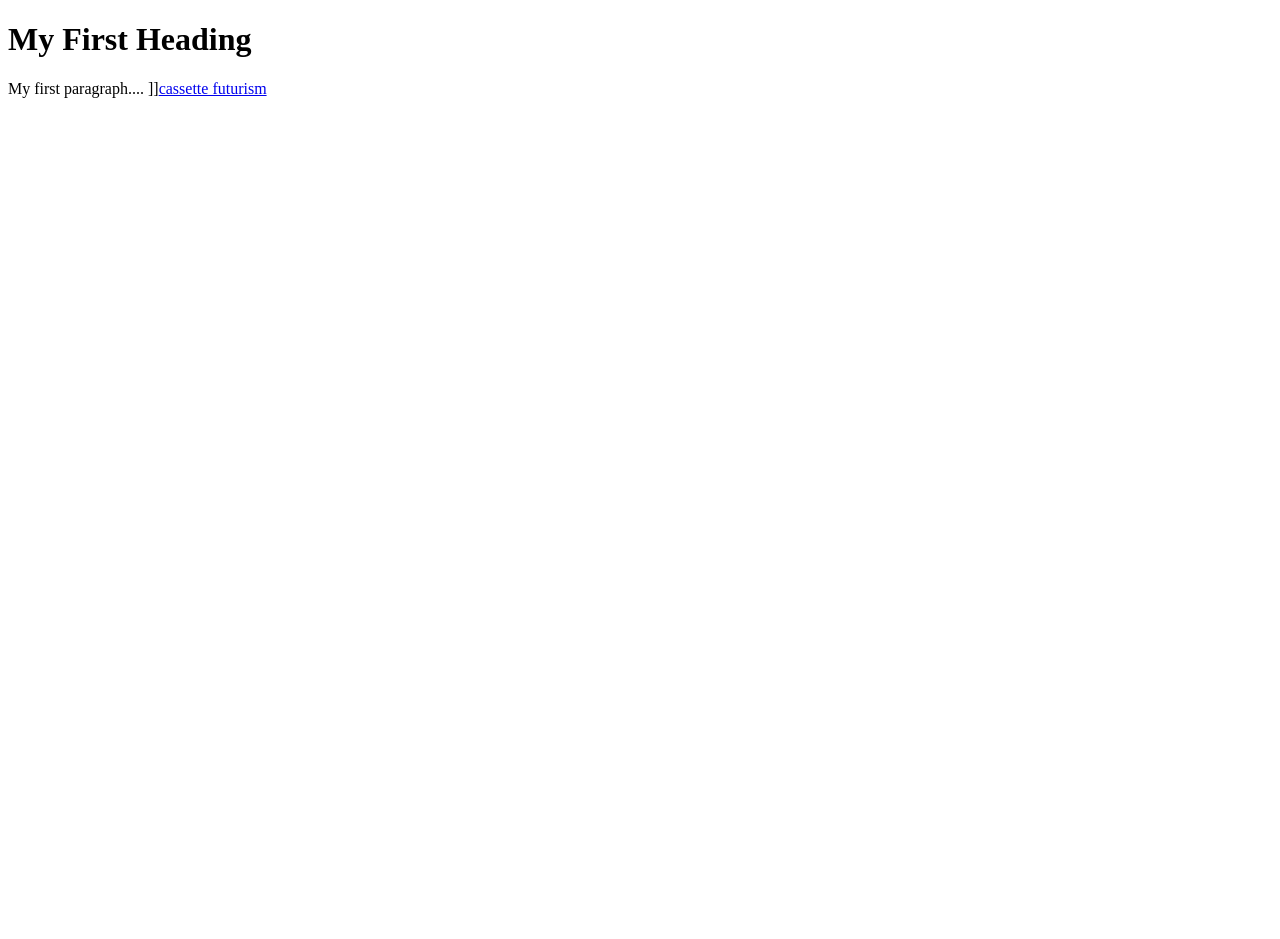
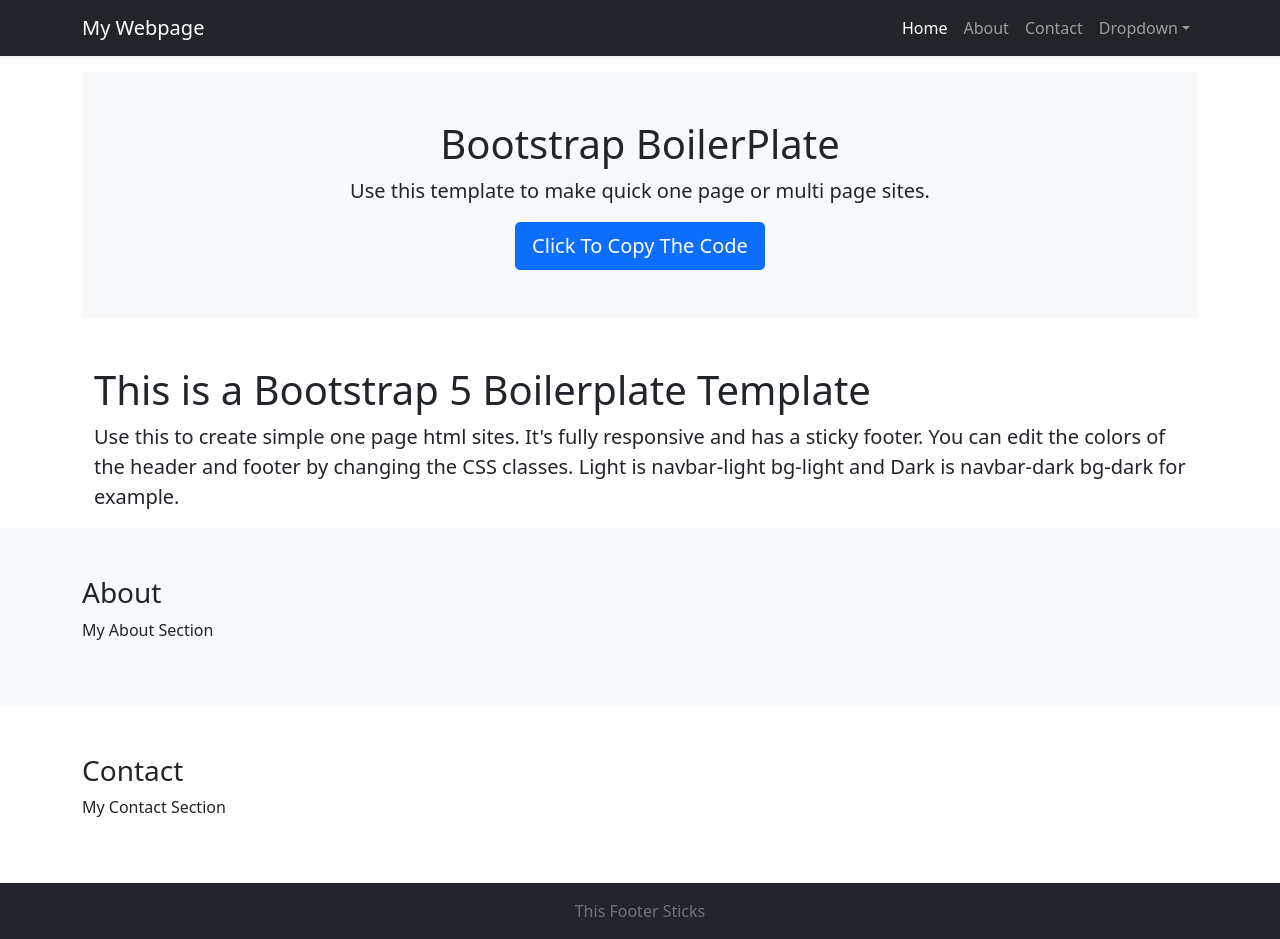
Before and after one commit to punksoup/punksoup.github.io, a plain HTML site: page index.html in a window 1280 px wide. Before the commit the page ends 800 px from the top, so only its background shows below. Drawn offline with nearby package versions, Linux system fonts and the light colour scheme.

Commit message:
Update index.html

```diff
--- a/index.html
+++ b/index.html
@@ -1,9 +1,101 @@
 <!DOCTYPE html>
-<html>
-<body>
+<html class="h-100">
+  <head>
+	<meta charset="utf-8">
+	<meta http-equiv="X-UA-Compatible" content="IE=edge">
+	<meta name="viewport" content="width=device-width, initial-scale=1">
 
-<h1>My First Heading</h1>
-  <p>My first paragraph.... ]]<a href="https://punksoup.github.io/cassette-future.jpg">cassette futurism</a></p>
+	<title>This is Your Page Title</title>
+	<meta name="description" content="Free One Page HTML Code">
+	<meta name="author" content="OnePageHTML.com">
+	<!-- #Get this code at http://onepagehtml.com -->
 
-</body>
+	<!-- #FB Open Graph -->
+	<meta property="og:url" content="https://onepagehtml.com" />
+	<meta property="og:type" content="article" />
+	<meta property="og:title" content="One Page HTML Template" />
+	<meta property="og:description" content="Free One Page HTML Template for simple webpages" />
+	<meta property="og:image" content="https://onepagehtml.com/onepagehtml.jpg" />
+
+	<link href="https://cdn.jsdelivr.net/npm/bootstrap@5.1.3/dist/css/bootstrap.min.css" rel="stylesheet">
+	<link rel="stylesheet" href="https://cdnjs.cloudflare.com/ajax/libs/font-awesome/6.1.2/css/fontawesome.min.css" integrity="sha512-R+xPS2VPCAFvLRy+I4PgbwkWjw1z5B5gNDYgJN5LfzV4gGNeRQyVrY7Uk59rX+c8tzz63j8DeZPLqmXvBxj8pA==" crossorigin="anonymous" referrerpolicy="no-referrer" />
+	<style>
+	<!--Add Custom CSS Here -->
+	</style>
+  </head>
+
+ <body class="d-flex flex-column h-100">
+
+		<nav class="navbar navbar navbar-expand-lg navbar-dark bg-dark shadow-sm">
+            <div class="container">
+                <a class="navbar-brand" href="index.php">My Webpage</a>
+                <button class="navbar-toggler" type="button" data-bs-toggle="collapse" data-bs-target="#navbarSupportedContent" aria-controls="navbarSupportedContent" aria-expanded="false" aria-label="Toggle navigation"><span class="navbar-toggler-icon"></span></button>
+                <div class="collapse navbar-collapse" id="navbarSupportedContent">
+                    <ul class="navbar-nav ms-auto mb-2 mb-lg-0">
+						<li class="nav-item">
+							<a class="nav-link active">Home</a>
+						</li>
+                        <li class="nav-item"><a class="nav-link" href="#about">About</a></li>
+                        <li class="nav-item"><a class="nav-link" href="#contact">Contact</a></li>
+
+						<li class="nav-item dropdown">
+						<a class="nav-link dropdown-toggle" href="#" data-bs-toggle="dropdown" aria-expanded="false">Dropdown</a>
+							<ul class="dropdown-menu">
+								<li><a class="dropdown-item" href="#">Action</a></li>
+								<li><a class="dropdown-item" href="#">Another action</a></li>
+								<li><a class="dropdown-item" href="#">Something else here</a></li>
+							</ul>
+						</li>
+					</ul>
+                </div>
+            </div>
+        </nav>
+
+		<!-- Page Content -->
+
+		<main class="container mt-3">
+			<div class="bg-light p-5 rounded text-center">
+				<h1>Bootstrap BoilerPlate</h1>
+				<p class="lead">Use this template to make quick one page or multi page sites.</p>
+				<a class="btn btn-lg btn-primary" href="/rawcode.txt" role="button">Click To Copy The Code</a>
+			</div>
+
+
+			<div class="container mb-3">
+			<h1 class="mt-5">This is a Bootstrap 5 Boilerplate Template</h1>
+			<p class="lead">Use this to create simple one page html sites.  It's fully responsive and has a sticky footer.  You can edit the colors of the header and footer by changing the CSS classes.  Light is navbar-light bg-light and Dark is navbar-dark bg-dark for example.</p>
+			</div>
+		</main> <!-- End Main Container -->
+
+		<!-- Full Width Sections -->
+		<!-- The About Link Jumps To This Section -->
+
+		<section id="about" class="bg-light py-5">
+			<div class="container">
+                       <h3>About</h3>
+						<p>My About Section</p>
+			</div>
+		</section>
+
+		<!-- The Contact Link Jumps To This Section -->
+		<section id="contact" class="py-5">
+			<div class="container">
+                      <h3>Contact</h3>
+						<p>My Contact Section</p>
+				</div>
+		</section>
+
+
+
+		<footer class="footer mt-auto py-3 bg-dark">
+			<div class="container text-center">
+				<span class="text-muted">This Footer Sticks</span>
+			</div>
+		</footer>
+
+
+    <!-- Bootstrap JS -->
+    <script src="https://cdnjs.cloudflare.com/ajax/libs/jquery-ui-bootstrap/0.5pre/js/jquery-1.8.3.min.js" integrity="sha512-J9QfbPuFlqGD2CYVCa6zn8/7PEgZnGpM5qtFOBZgwujjDnG5w5Fjx46YzqvIh/ORstcj7luStvvIHkisQi5SKw==" crossorigin="anonymous" referrerpolicy="no-referrer"></script>
+    <script src="https://cdn.jsdelivr.net/npm/bootstrap@5.1.3/dist/js/bootstrap.min.js" integrity="sha384-QJHtvGhmr9XOIpI6YVutG+2QOK9T+ZnN4kzFN1RtK3zEFEIsxhlmWl5/YESvpZ13" crossorigin="anonymous"></script>
+  </body>
 </html>
```
